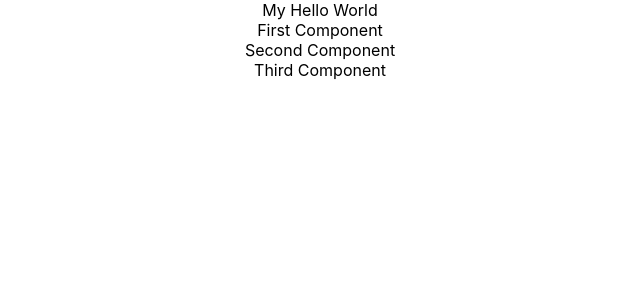
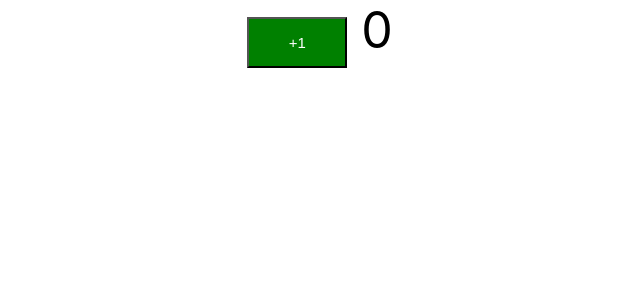
Before and after one commit to younusalinahid/React-spring-boot, a React (Create React App) app: page / in a window 1280 px wide. Shown: the top 300 px of the page, without its empty margins (320-960 px from the left). Built offline with nearby package versions, Linux system fonts and the light colour scheme.

Commit message:
Adding State to a React Counter Component

```diff
--- a/src/App.js
+++ b/src/App.js
@@ -2,7 +2,7 @@
 import FirstComponent from './components/learning-examples/FistComponent'
 import SecondComponent from './components/learning-examples/SecondComponent'
 import ThirdComponent from './components/learning-examples/ThirdComponent'
-import logo from './logo.svg';
+import Counter from "./components/counter/Counter";
 import './App.css'
 
 
@@ -10,6 +10,17 @@
     render() {
         return (
             <div className="App">
+                <Counter/>
+            </div>
+        );
+    }
+}
+
+
+class LearningComponent extends Component {
+    render() {
+        return (
+            <div className="LearningComponents">
                 My Hello World
                 <FirstComponent></FirstComponent>
                 <SecondComponent></SecondComponent>
--- /dev/null
+++ b/src/components/counter/Counter.css
@@ -0,0 +1,11 @@
+button{
+    font-size: 15px;
+    background-color: green;
+    padding: 15px 30px;
+    color: white;
+    width: 100px;
+}
+
+.count{
+    font-size: 50px;
+}
--- /dev/null
+++ b/src/components/counter/Counter.jsx
@@ -0,0 +1,32 @@
+import React, {Component} from 'react'
+import './Counter.css'
+class Counter extends Component {
+
+    //Define the initial state in constructor;
+    //state => counter 0;
+    constructor() {
+        super();
+        this.state = {
+            counter : 0
+        }
+        this.increment = this.increment.bind(this);
+    }
+
+    render() {
+        return (
+            <div className="counter">
+                <button onClick={this.increment} >+1</button>
+                <span className="count" > {this.state.counter}</span>
+            </div>
+        )
+    }
+
+    //Update statement counter++;
+    increment() {
+        this.setState({
+            counter: this.state.counter + 1
+        });
+    }
+}
+
+export default Counter
```
